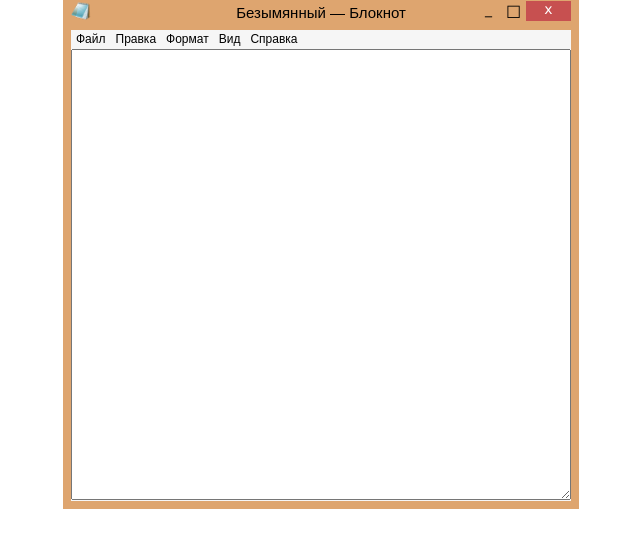
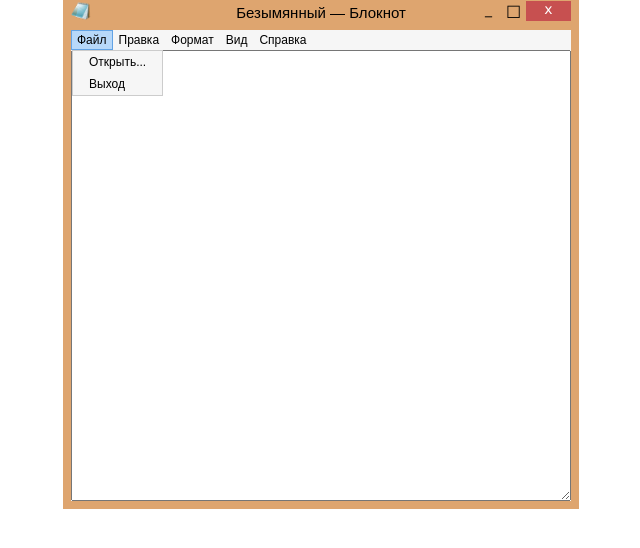
Before and after one commit to naxel/naxel.github.com, a plain HTML site: page demos/notepad/index.html in a window 1280 px wide. Both pictures are taken after a click on the item "Файл". Shown: the whole page, without its empty margins (319-959 px from the left). Drawn offline with nearby package versions, Linux system fonts and the light colour scheme.

Commit message:
Added "File" sub-menu.

```diff
--- a/demos/notepad/css/style.css
+++ b/demos/notepad/css/style.css
@@ -97,12 +97,44 @@ div {
     margin-bottom: 5px;
 }
 
-#menu ul {
+#menu > ul {
     list-style: none;
     display: inline;
 }
 
-#menu ul li {
+#menu .mainMenuEl {
     float: left;
     padding: 2px 5px 2px 5px;
+    border: 1px solid #f6f6f6;
 }
+
+#menu .mainMenuEl:hover, #menu .mainMenuEl.selected {
+    background: #B7D8F9;
+    border: 1px solid #62A3E5;
+}
+
+
+#fileMenu {
+    position: absolute;
+    list-style: none;
+    margin-top: 3px;
+    background: #f6f6f6;
+    padding: 0;
+    border: 1px solid #ccc;
+    margin-left: -5px;
+    display: none;
+}
+
+#fileMenu.selected{
+    display: block;
+}
+
+.subMenuEl {
+    padding: 3px 15px 3px 15px;
+    border: 1px solid #f6f6f6;
+}
+
+.subMenuEl:hover {
+    background: #D1E2F2;
+    border: 1px solid #78AEE5;
+}
--- a/demos/notepad/index.html
+++ b/demos/notepad/index.html
@@ -2,7 +2,7 @@
 <html>
 <head>
     <meta charset="utf-8">
-    <title>Title</title>
+    <title>Notepad</title>
     <link href="css/style.css" rel="stylesheet" media="all">
 </head>
 <body>
@@ -23,16 +23,23 @@
     </div>
     <div id="menu">
         <ul>
-            <li id="openFile">Файл</li>
-            <li>Правка</li>
-            <li>Формат</li>
-            <li>Вид</li>
-            <li>Справка</li>
+            <li class="mainMenuEl" id="fileMenuButton">
+                <span>Файл</span>
+                <ul id="fileMenu">
+                    <li class="subMenuEl" id="openFile">Открыть...</li>
+                    <li class="subMenuEl">Выход</li>
+                </ul>
+            </li>
+            <li class="mainMenuEl">Правка</li>
+            <li class="mainMenuEl">Формат</li>
+            <li class="mainMenuEl">Вид</li>
+            <li class="mainMenuEl">Справка</li>
         </ul>
     </div>
     <textarea name="content" id="content" cols="30" rows="10"></textarea>
 </div>
 <input style="display: none;" type="file" id="file" name="file"/>
+<!--<script type="text/javascript" src="../../js/jquery-1.7.1.min.js"></script>-->
 <script type="text/javascript" src="//code.jquery.com/jquery-2.1.0.min.js"></script>
 <script type="text/javascript" src="js/main.js"></script>
 
--- a/demos/notepad/js/main.js
+++ b/demos/notepad/js/main.js
@@ -9,12 +9,16 @@ var line = 0;
 var $content;
 var $notepad;
 var $title;
+var $fileMenu;
+var $fileMenuButton;
 
 $(function() {
 
     $content = $('#content');
     $notepad = $('#notepad');
     $title = $('#title');
+    $fileMenu = $('#fileMenu');
+    $fileMenuButton = $('#fileMenuButton');
 
     $.get('content.txt', {}, function(data) {
         var tempArray = data.split('\n');
@@ -35,6 +39,22 @@ $(function() {
             $content.val('');
             line = 0;
         }
+    });
+
+    $fileMenuButton.click(function(e) {
+        stopPropagation(e);
+        if ($fileMenuButton.hasClass('selected')) {
+            $fileMenuButton.removeClass('selected');
+            $fileMenu.removeClass('selected');
+        } else {
+            $fileMenuButton.addClass('selected');
+            $fileMenu.addClass('selected');
+        }
+    });
+
+    //Remove selections
+    $(document).on("click", function() {
+        $notepad.find('.selected').removeClass('selected');
     });
 
 
@@ -72,3 +92,12 @@ $(function() {
     });
 
 });
+
+//Cancelling event
+function stopPropagation(e) {
+    if (e.stopPropagation) {
+        e.stopPropagation()
+    } else {
+        e.cancelBubble = true
+    }
+}
```
